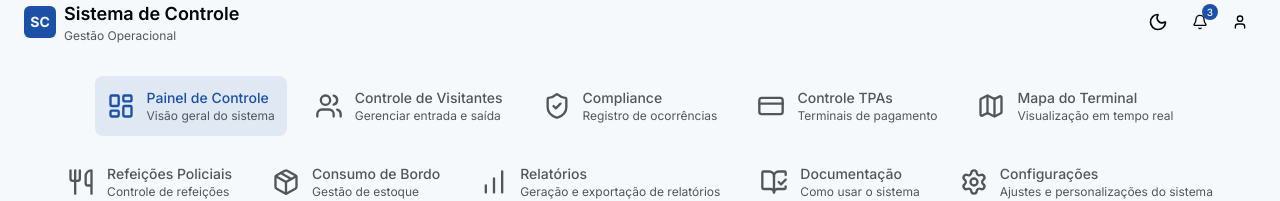
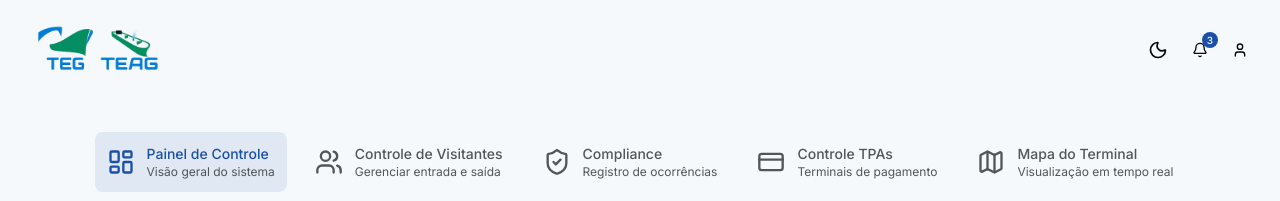
Before and after one commit to thiagogja27/controle, a Next.js app: page / in a window 1280 px wide. Shown: the top 201 px of the page. Built offline with nearby package versions, Linux system fonts and the light colour scheme; no server answers; the database is empty; sample sign-in values are in the browser's storage.

Commit message:
refactor: substitui o título do cabeçalho pelo logo da TEG/TEAG

```diff
--- a/components/dashboard/header.tsx
+++ b/components/dashboard/header.tsx
@@ -14,6 +14,7 @@ import { useAuth } from "@/hooks/use-auth"
 import { useRouter } from 'next/navigation'
 import { ThemeToggle } from "@/components/theme-toggle"
 import { useEffect, useState } from "react"
+import Image from "next/image"
 
 export function Header() {
   const { user, logout } = useAuth()
@@ -36,14 +37,14 @@ export function Header() {
 
   return (
     <header className="sticky top-0 z-30 flex h-14 items-center gap-4 border-b bg-background px-4 sm:static sm:h-auto sm:border-0 sm:bg-transparent sm:px-6">
-        <div className="flex items-center gap-2">
-          <div className="flex h-8 w-8 items-center justify-center rounded-md bg-primary">
-            <span className="text-sm font-bold text-primary-foreground">SC</span>
-          </div>
-          <div>
-            <h1 className="text-base font-semibold text-foreground sm:text-lg">Sistema de Controle</h1>
-            <p className="text-xs text-muted-foreground">Gestão Operacional</p>
-          </div>
+        <div className="flex items-center">
+            <Image
+                src="/teag-logo.png"
+                alt="TEG/TEAG Logo"
+                width={150}
+                height={42}
+                priority
+            />
         </div>
 
       <div className="flex flex-1 items-center justify-end gap-2">
```
